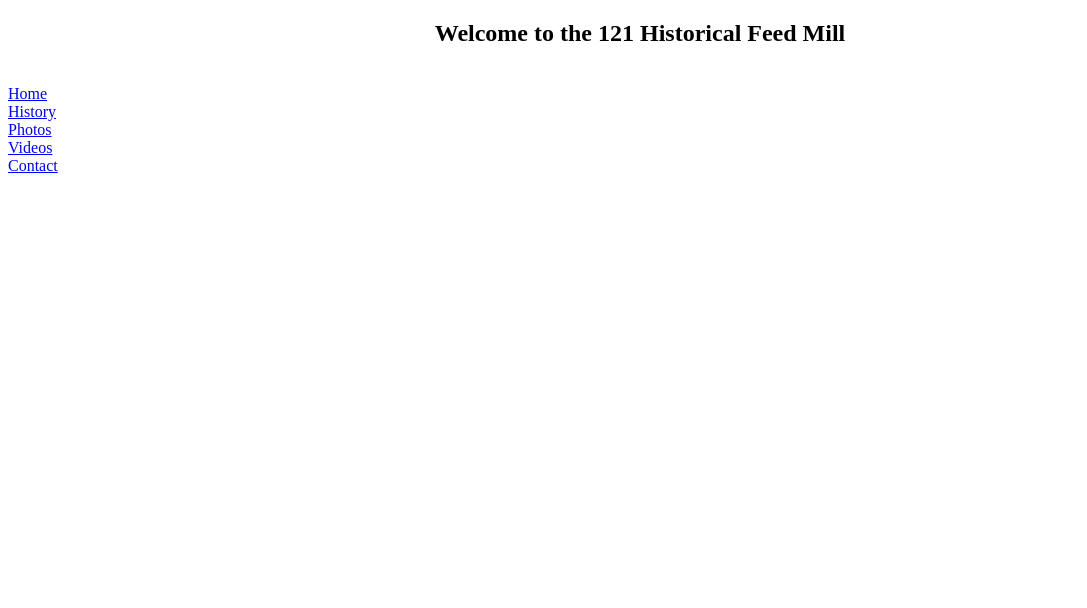
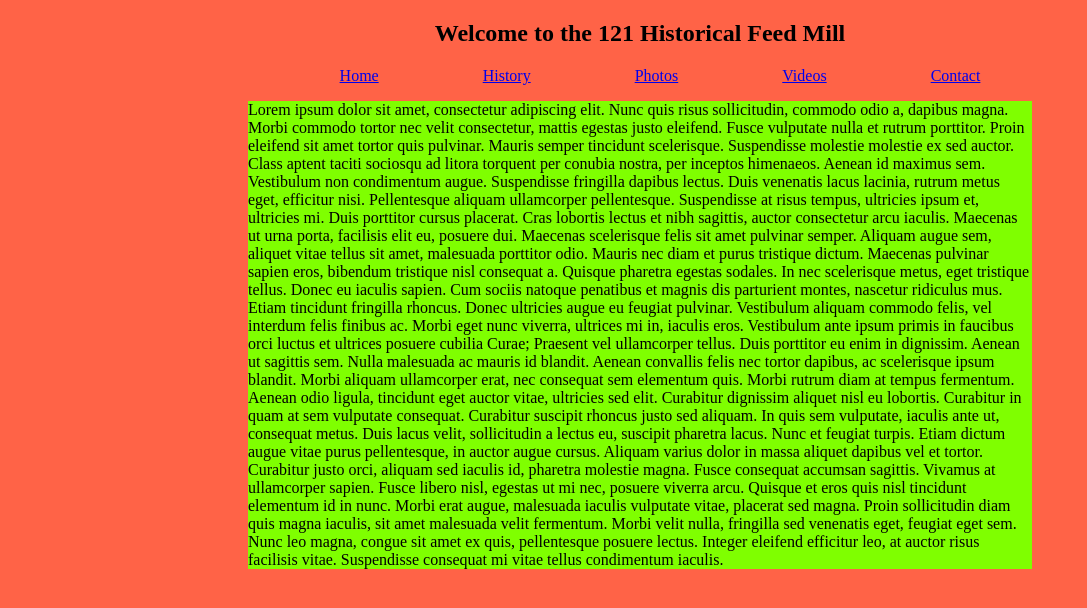
Before and after one commit to crbenton/121website, a plain HTML site: page index.html in a window 1280 px wide. Shown: the whole page, without its empty margins (0-1087 px from the left). Drawn offline with Linux system fonts and the light colour scheme.

```diff
--- a/index.html
+++ b/index.html
@@ -5,14 +5,31 @@
     <title>Document</title>
     <link rel="stylesheet" href="main.css">
 </head>
+
 <body>
-    <h2 class="home">Welcome to the 121 Historical Feed Mill</h2>
-    <ul class="home">
+    <div class="navbar">
+        <h2>Welcome to the 121 Historical Feed Mill</h2>
+        <ul>
             <li><a href="index.html">Home</a></li>
             <li><a href="history.html">History</a></li>
             <li><a href="photos.html">Photos</a></li>
             <li><a href="videos.html">Videos</a></li>
             <li><a href="contact.html">Contact</a></li>
         </ul>
+       </div>
+       <div class="main">
+           <p>
+
+Lorem ipsum dolor sit amet, consectetur adipiscing elit. Nunc quis risus sollicitudin, commodo odio a, dapibus magna. Morbi commodo tortor nec velit consectetur, mattis egestas justo eleifend. Fusce vulputate nulla et rutrum porttitor. Proin eleifend sit amet tortor quis pulvinar. Mauris semper tincidunt scelerisque. Suspendisse molestie molestie ex sed auctor. Class aptent taciti sociosqu ad litora torquent per conubia nostra, per inceptos himenaeos. Aenean id maximus sem. Vestibulum non condimentum augue.
+
+Suspendisse fringilla dapibus lectus. Duis venenatis lacus lacinia, rutrum metus eget, efficitur nisi. Pellentesque aliquam ullamcorper pellentesque. Suspendisse at risus tempus, ultricies ipsum et, ultricies mi. Duis porttitor cursus placerat. Cras lobortis lectus et nibh sagittis, auctor consectetur arcu iaculis. Maecenas ut urna porta, facilisis elit eu, posuere dui. Maecenas scelerisque felis sit amet pulvinar semper. Aliquam augue sem, aliquet vitae tellus sit amet, malesuada porttitor odio.
+
+Mauris nec diam et purus tristique dictum. Maecenas pulvinar sapien eros, bibendum tristique nisl consequat a. Quisque pharetra egestas sodales. In nec scelerisque metus, eget tristique tellus. Donec eu iaculis sapien. Cum sociis natoque penatibus et magnis dis parturient montes, nascetur ridiculus mus. Etiam tincidunt fringilla rhoncus. Donec ultricies augue eu feugiat pulvinar. Vestibulum aliquam commodo felis, vel interdum felis finibus ac. Morbi eget nunc viverra, ultrices mi in, iaculis eros. Vestibulum ante ipsum primis in faucibus orci luctus et ultrices posuere cubilia Curae; Praesent vel ullamcorper tellus.
+
+Duis porttitor eu enim in dignissim. Aenean ut sagittis sem. Nulla malesuada ac mauris id blandit. Aenean convallis felis nec tortor dapibus, ac scelerisque ipsum blandit. Morbi aliquam ullamcorper erat, nec consequat sem elementum quis. Morbi rutrum diam at tempus fermentum. Aenean odio ligula, tincidunt eget auctor vitae, ultricies sed elit. Curabitur dignissim aliquet nisl eu lobortis. Curabitur in quam at sem vulputate consequat. Curabitur suscipit rhoncus justo sed aliquam. In quis sem vulputate, iaculis ante ut, consequat metus. Duis lacus velit, sollicitudin a lectus eu, suscipit pharetra lacus. Nunc et feugiat turpis. Etiam dictum augue vitae purus pellentesque, in auctor augue cursus.
+
+Aliquam varius dolor in massa aliquet dapibus vel et tortor. Curabitur justo orci, aliquam sed iaculis id, pharetra molestie magna. Fusce consequat accumsan sagittis. Vivamus at ullamcorper sapien. Fusce libero nisl, egestas ut mi nec, posuere viverra arcu. Quisque et eros quis nisl tincidunt elementum id in nunc. Morbi erat augue, malesuada iaculis vulputate vitae, placerat sed magna. Proin sollicitudin diam quis magna iaculis, sit amet malesuada velit fermentum. Morbi velit nulla, fringilla sed venenatis eget, feugiat eget sem. Nunc leo magna, congue sit amet ex quis, pellentesque posuere lectus. Integer eleifend efficitur leo, at auctor risus facilisis vitae. Suspendisse consequat mi vitae tellus condimentum iaculis. </p>
+       </div>
 </body>
+
 </html>
--- a/main.css
+++ b/main.css
@@ -1,6 +1,16 @@
-h2.home {
+.navbar {
     text-align: center;
 }
-ul.home {
+.navbar li {
     display: inline;
+    margin: 50px;
 }
+body {
+    background-color: tomato;
+}
+.main {
+    background-color: chartreuse;
+    margin-left: 15em;;
+    margin-right: 15em;
+
+}
```
Lines whose indentation alone changed are shown as unchanged.
